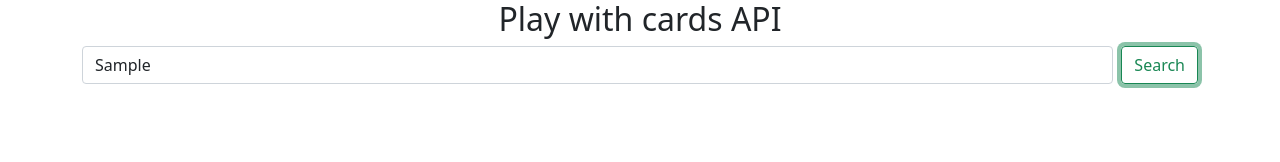
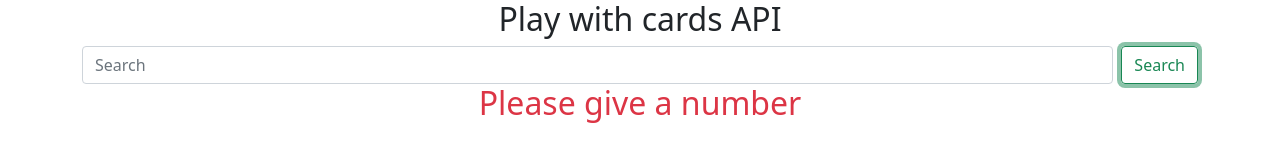
Before and after one commit to akashwebs/play-with-cards-api-json, a plain HTML site: page index.html in a window 1280 px wide. Both pictures are taken after typing "Sample" into the empty fields and a click on the button "Search". Drawn offline with nearby package versions, Linux system fonts and the light colour scheme.

Commit message:
added error handaling

```diff
--- a/index.html
+++ b/index.html
@@ -15,7 +15,9 @@
     <div class="d-flex container">
         <input id="input-value" class="form-control me-2" type="search" placeholder="Search" aria-label="Search">
         <button onclick="serachButton()" class="btn btn-outline-success" type="submit">Search</button>
+
     </div>
+    <h2 id="error"></h2>
     <script src="js/app.js"></script>
 </body>
 
--- a/js/app.js
+++ b/js/app.js
@@ -1,9 +1,14 @@
 const serachButton = () => {
     const input = document.getElementById('input-value')
+    const errorMsg = document.getElementById('error')
     const inputValue = parseInt(input.value);
-    if (isNaN(inputValue)) {
-        console.log(inputValue);
+    if (isNaN(inputValue) || inputValue == '') {
+        errorMsg.innerText = 'Please give a number'
+        errorMsg.className = 'text-danger' + ' text-center'
+    } else if (inputValue < 0) {
+        errorMsg.innerText = 'plesae give a positive number';
     }
     console.log(inputValue);
+    input.value = ''
 
 }
```
